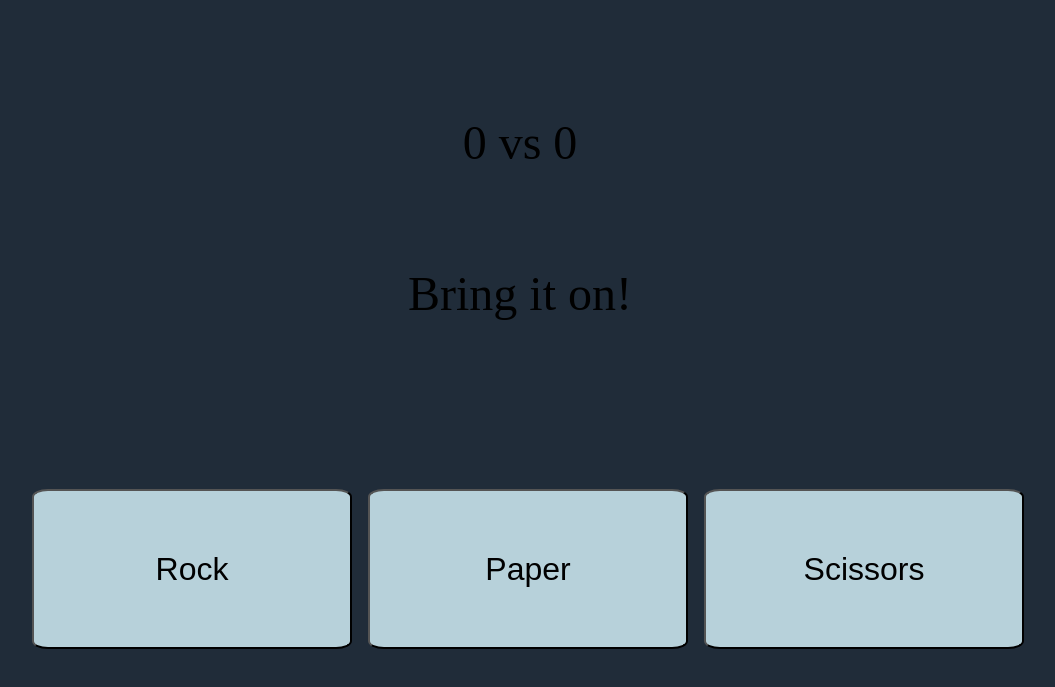
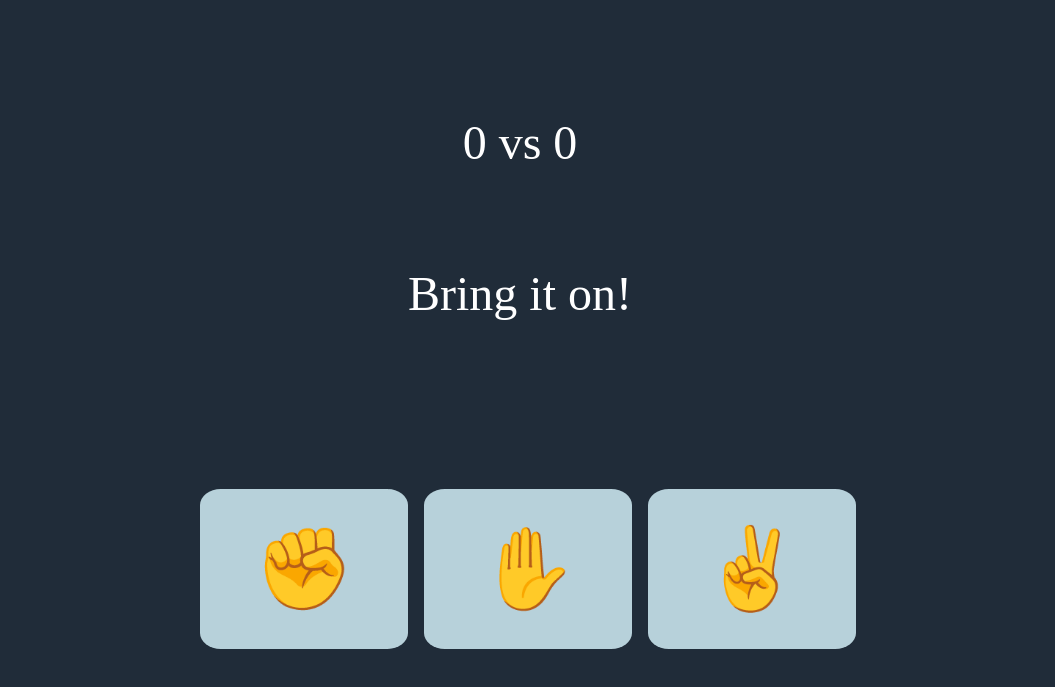
Before and after one commit to laterNaT/rock-paper-scissors, a website: page index.html in a window 1280 px wide. Shown: the part 77-764 px from the top of the page, without its empty margins (120-1175 px from the left). Drawn offline with Linux system fonts and the light colour scheme.

Commit message:
Change button text to emojis

```diff
--- a/index.html
+++ b/index.html
@@ -23,9 +23,15 @@
 </header>
 
 <main class="game-window">
-    <button class="btn">Rock</button>
-    <button class="btn">Paper</button>
-    <button class="btn">Scissors</button>
+    <button class="btn" id="rock">
+        ✊
+    </button>
+    <button class="btn" id="paper">
+        ✋
+    </button>
+    <button class="btn" id="scissors">
+        ✌️
+    </button>
 </main>
 
 
--- a/script.js
+++ b/script.js
@@ -38,7 +38,7 @@ function initializeText() {
     const randomText = [
         'Dare you challenge me?',
         'Bring it on!',
-        'How about a game of tic-tac-toe?',
+        'How about a game of rock paper scissors??',
         'I\'m not rigged, I swear!'
     ]
 
@@ -52,7 +52,7 @@ function initialize() {
 
     btns.forEach((btn) => {
         btn.addEventListener('click', (e) => {
-            const playerSelection = e.target.innerHTML;
+            const playerSelection = e.target.id;
             const outcome = playRound(playerSelection);
             const resultText = document.querySelector('.round-outcome > p');
             resultText.innerHTML = outcome;
--- a/style.css
+++ b/style.css
@@ -1,5 +1,9 @@
 body {
     background-color: #202C39;
+}
+
+body p {
+    color: white;
 }
 
 .game-window {
@@ -32,9 +36,14 @@ body {
 }
 
 .btn {
-    font-size: 2em;
-    border-radius: 5%;
+    font-size: 5em;
+    border-radius: 10%;
     height: 10rem;
-    width: 20rem;
+    width: 13rem;
     background-color: #B7D1DA;
+    border: none;
 }
+
+.btn:hover {
+    background-color :#283845
+}
```
